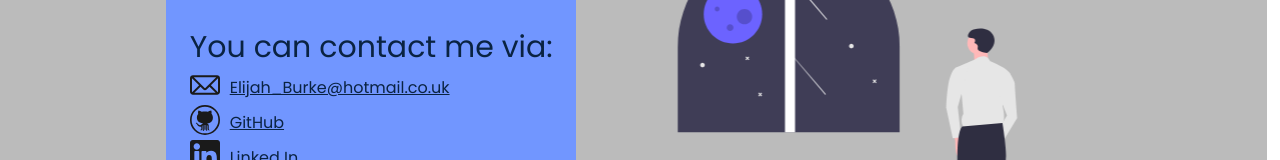
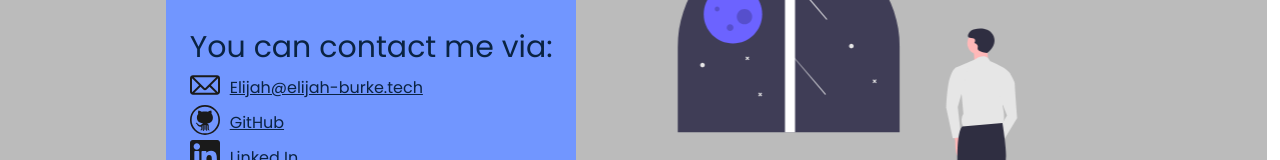
Before and after one commit to ElijahBurke/elijah-burke.tech, a React (Create React App) app: page / in a window 1280 px wide. Shown: the part 3380-3540 px from the top of the page. Built offline with nearby package versions, Linux system fonts and the light colour scheme.

Commit message:
feat/ update email

```diff
--- a/src/Components/Contact/Contact.jsx
+++ b/src/Components/Contact/Contact.jsx
@@ -19,9 +19,9 @@ function Contact() {
             <div className="links__title">
               You can contact me via:
             </div>
-            <a className="links__email" href="mailto:elijah_burke@hotmail.com">
+            <a className="links__email" href="mailto:elijah@elijah-burke.tech">
               <img src={Email} alt="email svg" />
-              Elijah_Burke@hotmail.co.uk
+              Elijah@elijah-burke.tech
             </a>
             <a className="links__git" href="https://www.github.com/elijahburke" rel="noreferrer" target="_blank">
               <img src={GitHub} alt="github link" />
```
Also changed, not shown: 1 other file (tests, documents, lock files or other folders).
